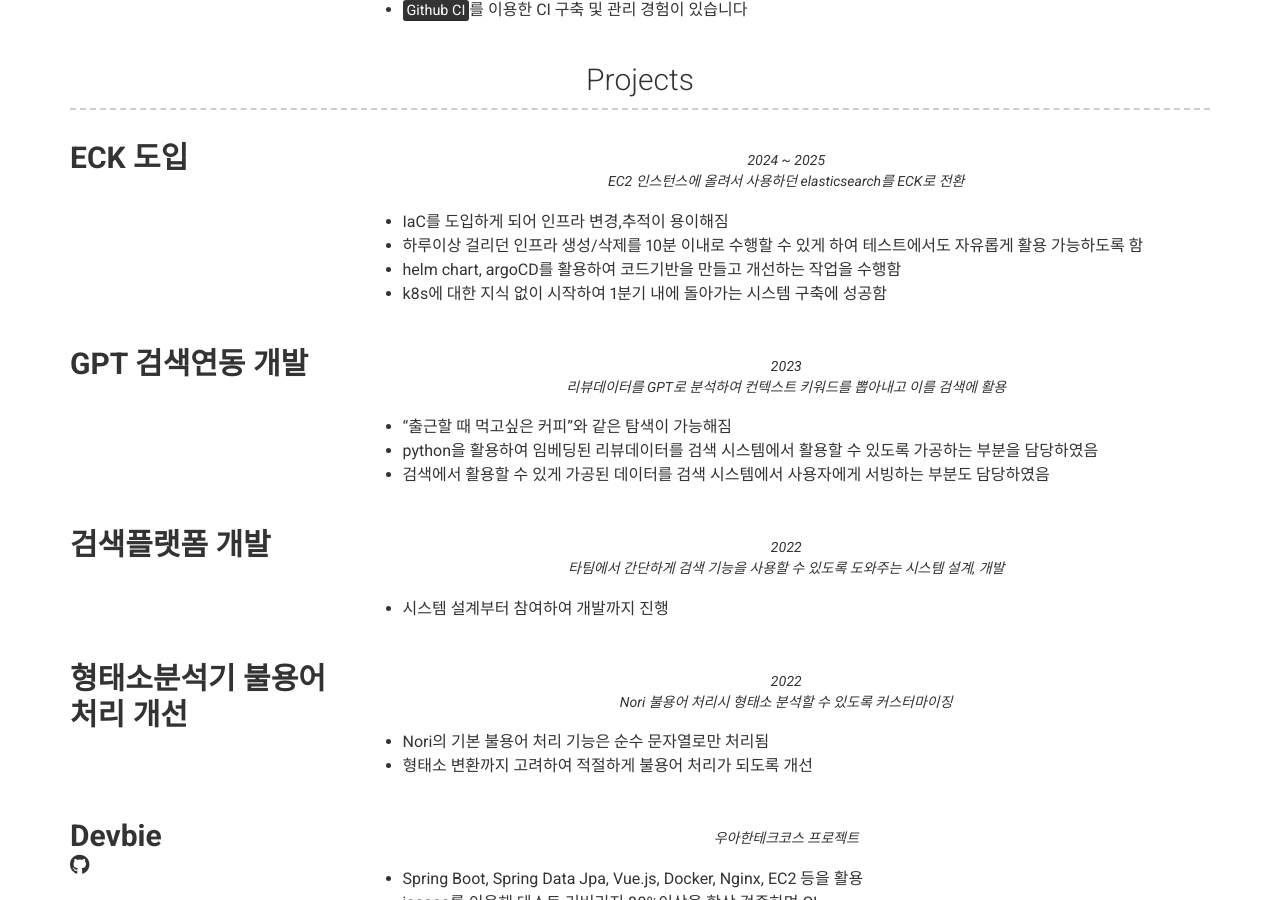
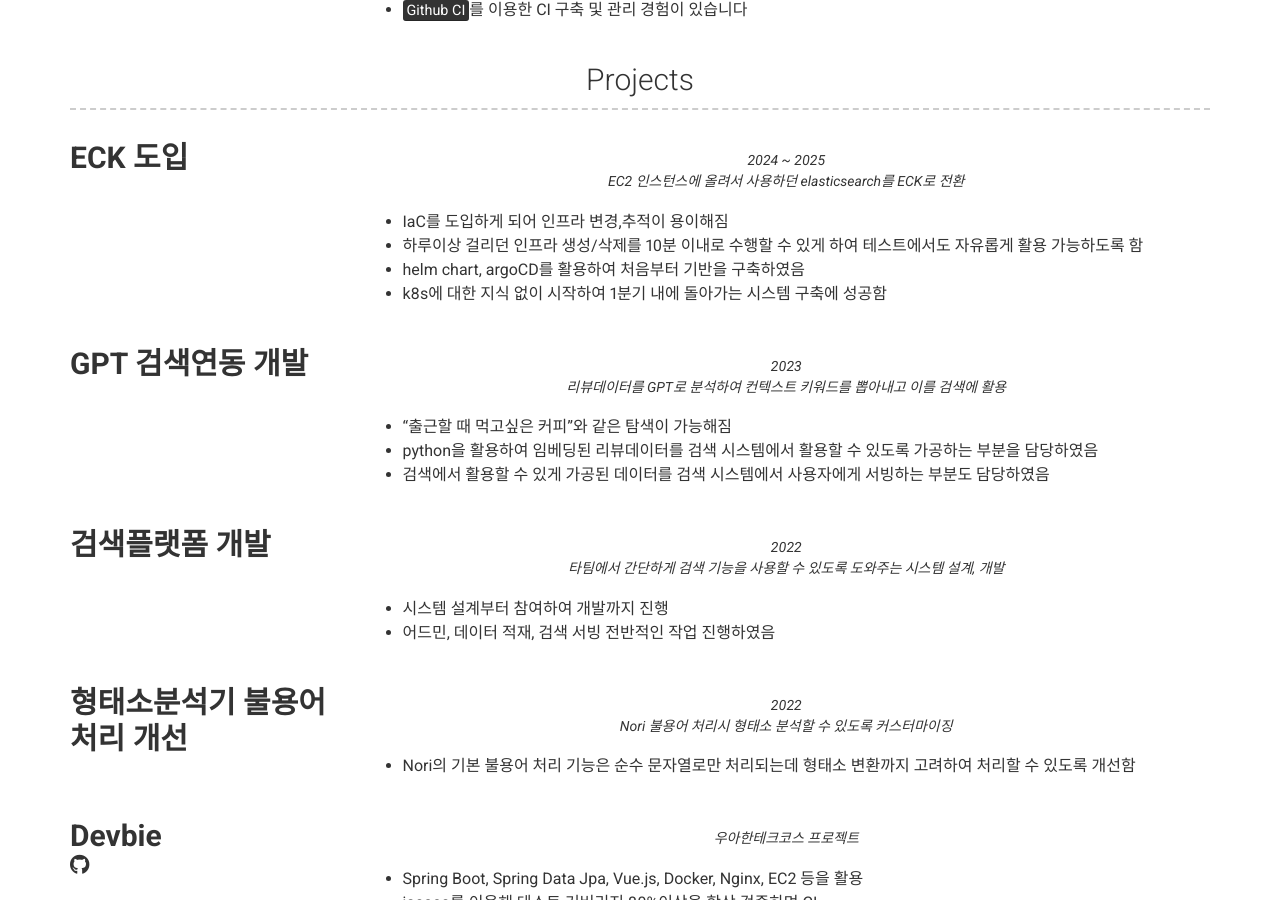
Before and after one commit to KimSeongGyu1/KimSeongGyu1.github.io, a Jekyll site: the page built from index.md, in a window 1280 px wide and 900 px high, scrolled down 1169 px. Built offline with Jekyll 4.4.1, drawn with Linux system fonts in a browser that asks for light colours; nearby versions of some CDN libraries.

Commit message:
프로젝트 내용 약간 수정

```diff
--- a/_data/projects.yml
+++ b/_data/projects.yml
@@ -6,7 +6,7 @@
   description: | # this will include new lines to allow paragraphs
     - IaC를 도입하게 되어 인프라 변경,추적이 용이해짐
     - 하루이상 걸리던 인프라 생성/삭제를 10분 이내로 수행할 수 있게 하여 테스트에서도 자유롭게 활용 가능하도록 함
-    - helm chart, argoCD를 활용하여 코드기반을 만들고 개선하는 작업을 수행함
+    - helm chart, argoCD를 활용하여 처음부터 기반을 구축하였음
     - k8s에 대한 지식 없이 시작하여 1분기 내에 돌아가는 시스템 구축에 성공함
 
 - layout: left
@@ -26,6 +26,7 @@
     타팀에서 간단하게 검색 기능을 사용할 수 있도록 도와주는 시스템 설계, 개발
   description: | # this will include new lines to allow paragraphs
     - 시스템 설계부터 참여하여 개발까지 진행
+    - 어드민, 데이터 적재, 검색 서빙 전반적인 작업 진행하였음
 
 - layout: left
   name: 형태소분석기 불용어처리 개선
@@ -33,8 +34,7 @@
     2022 <br>
     Nori 불용어 처리시 형태소 분석할 수 있도록 커스터마이징
   description: | # this will include new lines to allow paragraphs
-    - Nori의 기본 불용어 처리 기능은 순수 문자열로만 처리됨
-    - 형태소 변환까지 고려하여 적절하게 불용어 처리가 되도록 개선
+    - Nori의 기본 불용어 처리 기능은 순수 문자열로만 처리되는데 형태소 변환까지 고려하여 처리할 수 있도록 개선함
 
 # Project template
 - layout: left
```
